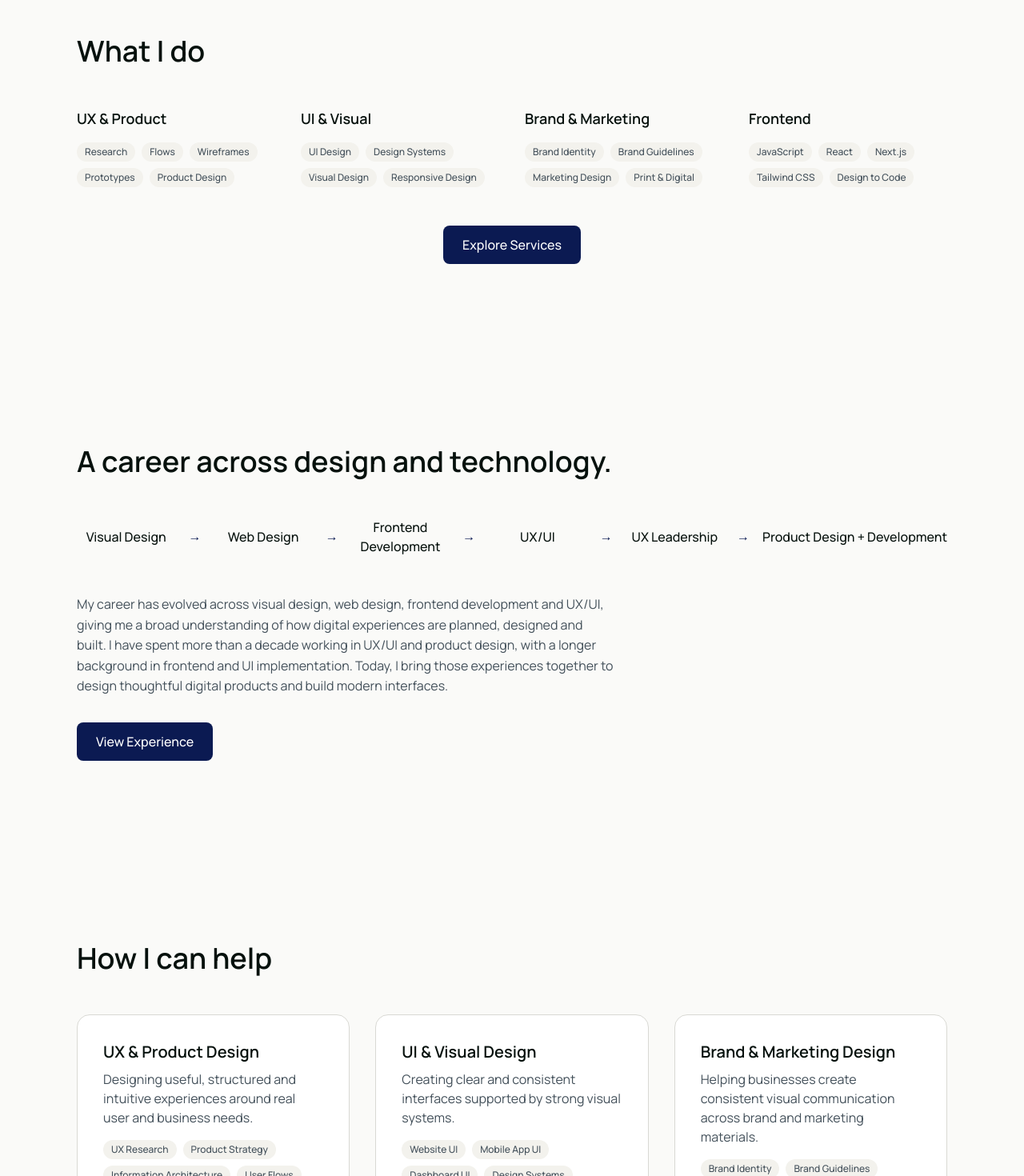
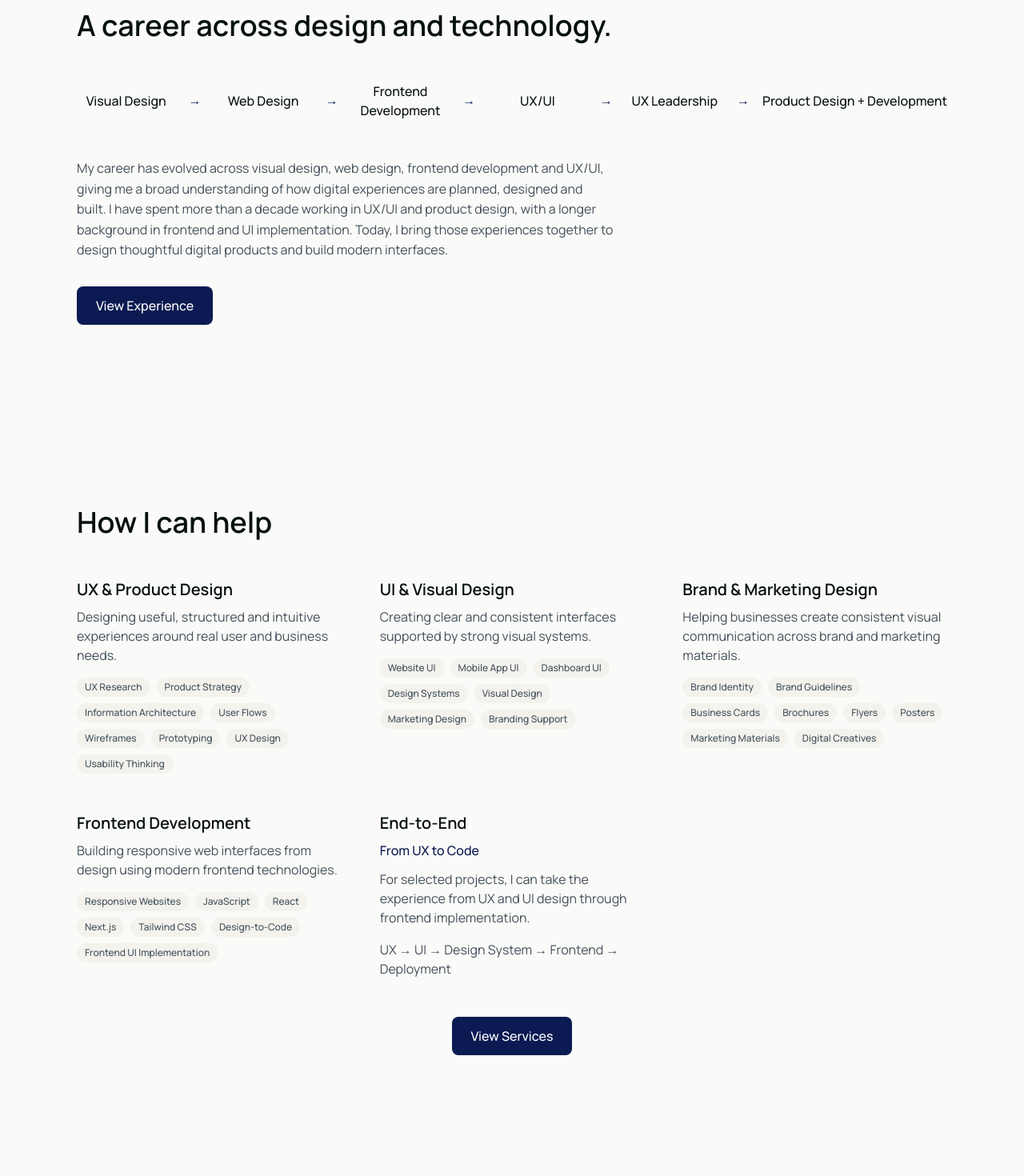
Before and after one commit to ntvkannan/kannan-portfolio, a Next.js app: page / in a window 1280 px wide. Shown: the part 4960-6430 px from the top of the page at 80% size. Built offline with nearby package versions, Linux system fonts and the light colour scheme.

Commit message:
refine: streamline home services architecture
Co-Authored-By: Claude Opus 5 <noreply@anthropic.com>

```diff
--- a/app/components/home/ServicesPreview.js
+++ b/app/components/home/ServicesPreview.js
@@ -24,7 +24,7 @@ export default function ServicesPreview() {
     {
       title: "Frontend Development",
       description: "Building responsive web interfaces from design using modern frontend technologies.",
-      items: ["Responsive Websites", "React", "Next.js", "Tailwind CSS", "Design-to-Code", "Frontend UI Implementation"]
+      items: ["Responsive Websites", "JavaScript", "React", "Next.js", "Tailwind CSS", "Design-to-Code", "Frontend UI Implementation"]
     },
     {
       title: "End-to-End",
@@ -41,9 +41,9 @@ export default function ServicesPreview() {
           How I can help
         </SectionHeader>
 
-        <div className="grid grid-cols-1 md:grid-cols-2 lg:grid-cols-3 gap-8 mb-12">
+        <div className="grid grid-cols-1 md:grid-cols-2 lg:grid-cols-3 gap-12 mb-12">
           {services.map((service, index) => (
-            <div key={index} className="border border-border rounded-lg p-8 bg-surface">
+            <div key={index}>
               <h3 className="text-xl font-semibold text-text-primary mb-2">
                 {service.title}
               </h3>
@@ -75,7 +75,7 @@ export default function ServicesPreview() {
         <div className="text-center">
           <NextLink
             href="/services"
-            className="inline-flex items-center justify-center rounded-button h-11 sm:h-12 px-5 sm:px-6 bg-transparent border border-border-strong text-text-primary font-medium text-sm sm:text-base hover:bg-surface-secondary focus-visible:outline-2 focus-visible:outline-offset-2 focus-visible:outline-accent transition-colors duration-200"
+            className="inline-flex items-center justify-center rounded-button h-11 sm:h-12 px-5 sm:px-6 bg-accent text-white font-medium text-sm sm:text-base hover:bg-accent-hover focus-visible:outline-2 focus-visible:outline-offset-2 focus-visible:outline-accent transition-colors duration-200"
           >
             View Services
           </NextLink>
--- a/app/page.js
+++ b/app/page.js
@@ -4,7 +4,6 @@ import CredibilityGrid from "@/app/components/home/CredibilityGrid";
 import SelectedWork from "@/app/components/home/SelectedWork";
 import ClientWork from "@/app/components/home/ClientWork";
 import CurrentlyBuilding from "@/app/components/home/CurrentlyBuilding";
-import CapabilitiesGrid from "@/app/components/home/CapabilitiesGrid";
 import ExperienceSnapshot from "@/app/components/home/ExperienceSnapshot";
 import ServicesPreview from "@/app/components/home/ServicesPreview";
 import AboutSnapshot from "@/app/components/home/AboutSnapshot";
@@ -30,7 +29,6 @@ export default function Home() {
       <SelectedWork />
       <ClientWork />
       <CurrentlyBuilding />
-      <CapabilitiesGrid />
       <ExperienceSnapshot />
       <ServicesPreview />
       <AboutSnapshot />
```
